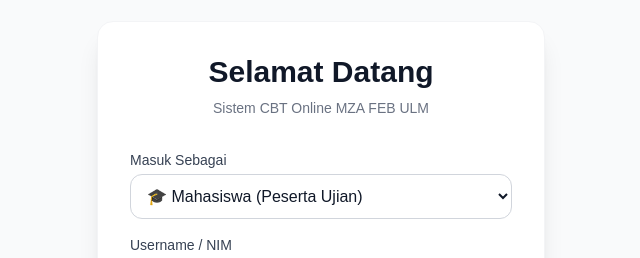
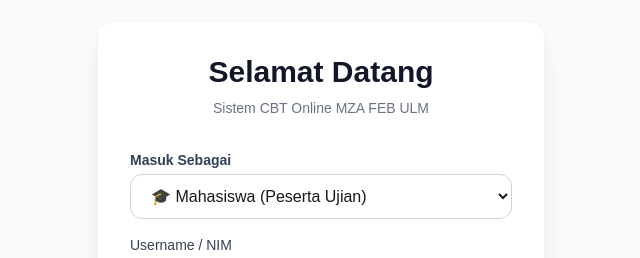
Before and after one commit to mzabidin80/cbtonline, a Next.js app: page /login in a window 1280 px wide. Shown: the part 140-398 px from the top of the page, without its empty margins (319-959 px from the left). Built offline with nearby package versions, Linux system fonts and the light colour scheme; no server answers.

Commit message:
Update page.tsx

```diff
--- a/app/login/page.tsx
+++ b/app/login/page.tsx
@@ -76,15 +76,15 @@
 
           <div className="rounded-md space-y-4">
             <div>
-              <label className="block text-sm font-medium text-gray-700 mb-1">Masuk Sebagai</label>
+              <label className="block text-sm font-bold text-slate-700 mb-1">Masuk Sebagai</label>
               <select
               value={role}
               onChange={(e) => setRole(e.target.value)}
-                className="block w-full px-3 py-3 border border-gray-300 rounded-xl text-gray-900 bg-white"
+              className="w-full border border-slate-300 px-4 py-3 rounded-xl focus:outline-none focus:border-blue-500 focus:ring-1 focus:ring-blue-500 bg-white"
   >
               <option value="mahasiswa">🎓 Mahasiswa (Peserta Ujian)</option>
               <option value="pengawas">👁️ Pengawas / Dosen</option>
-                <option value="admin">🛠️ Administrator Sistem</option>
+              {/* Pilihan Administrator Sistem telah dihapus dari sini */}
             </select>
             </div>
 
```
Lines whose indentation alone changed are shown as unchanged.
